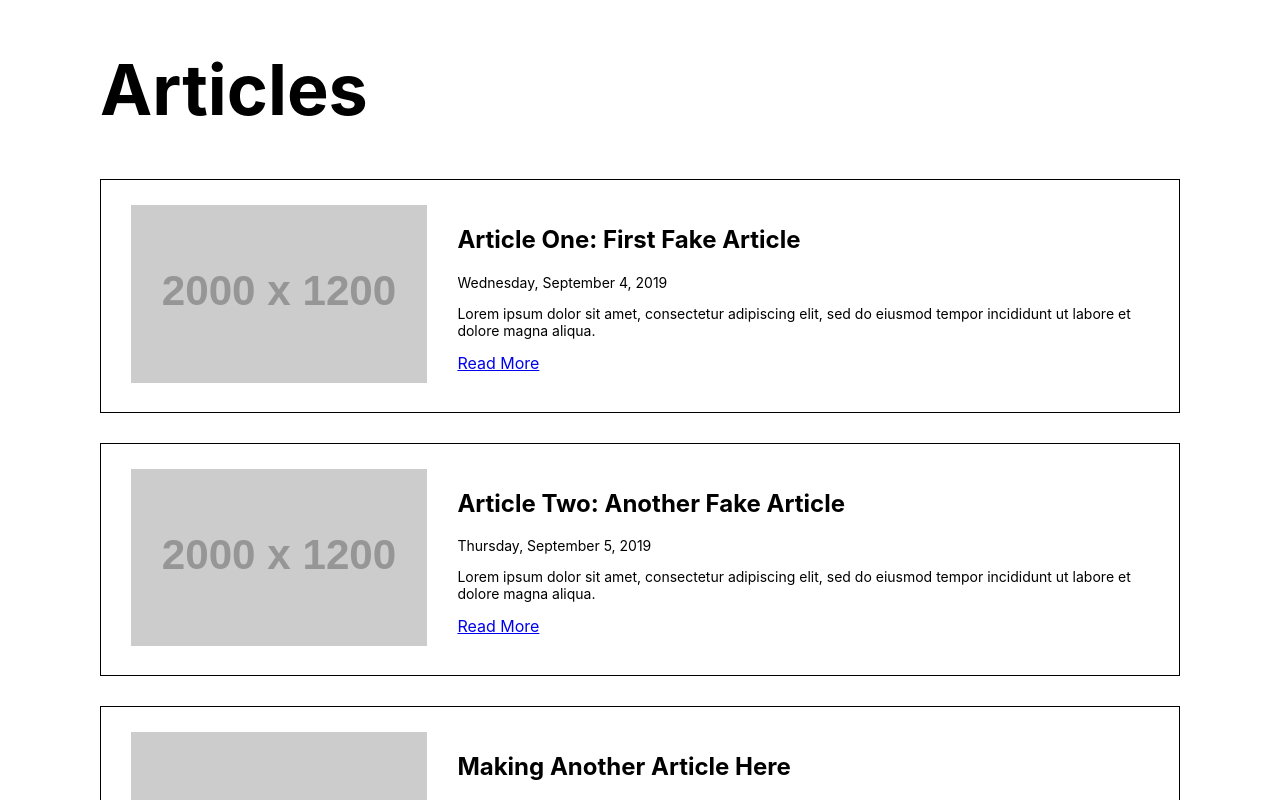
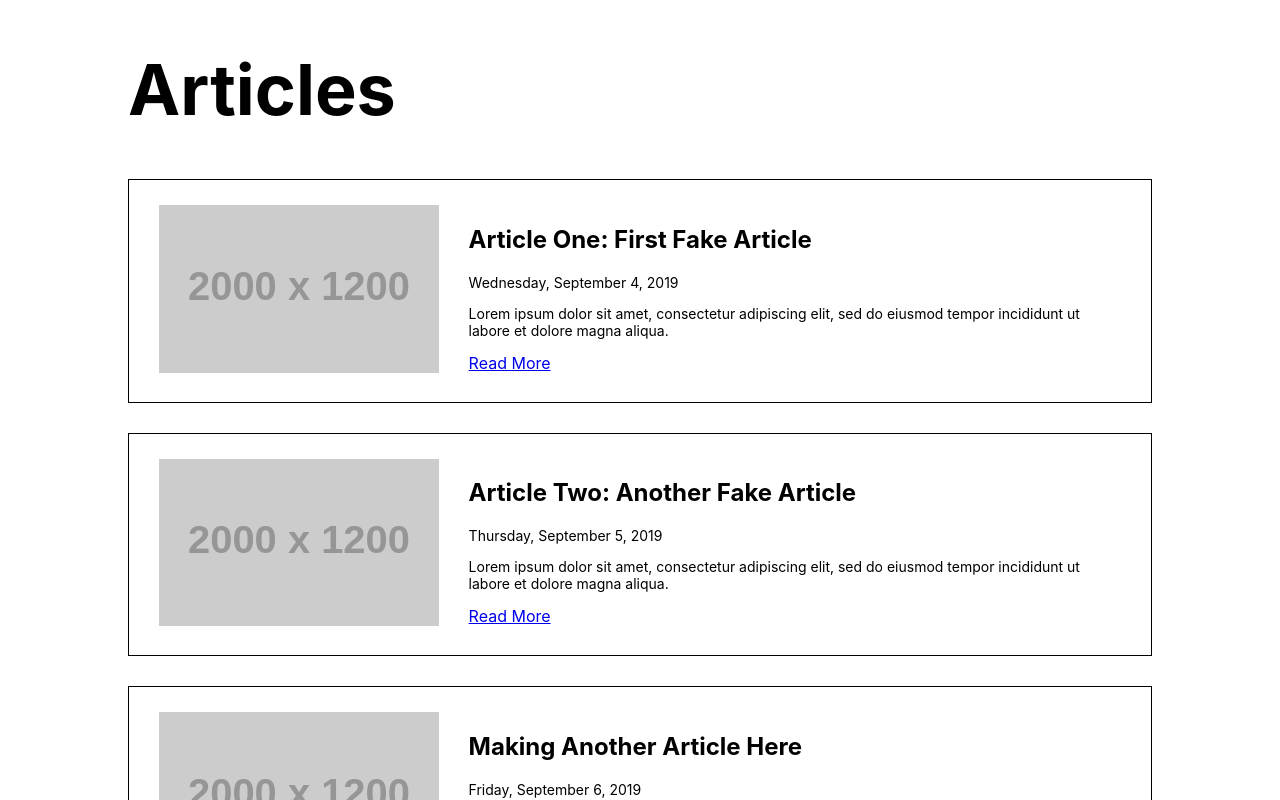
Before and after one commit to mikaylamrogers/exercise-one, a React (Create React App) app: page / in a window 1280 px wide. Shown: the top 800 px of the page. Built offline with nearby package versions, Linux system fonts and the light colour scheme.

Commit message:
edited css

```diff
--- a/src/App.css
+++ b/src/App.css
@@ -4,7 +4,7 @@
 
 .ArticleListing {
   margin: 0 auto;
-  max-width: 1080px;
+  max-width: min(80%, 1080px);
   padding: 0 25px;
 }
 
```
